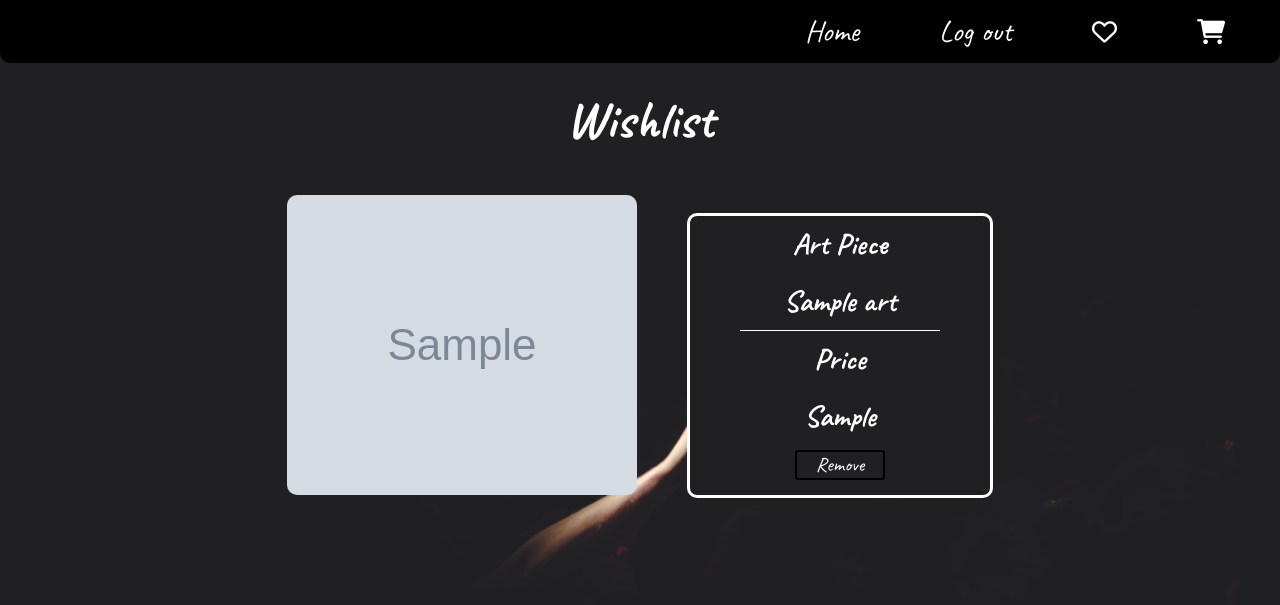
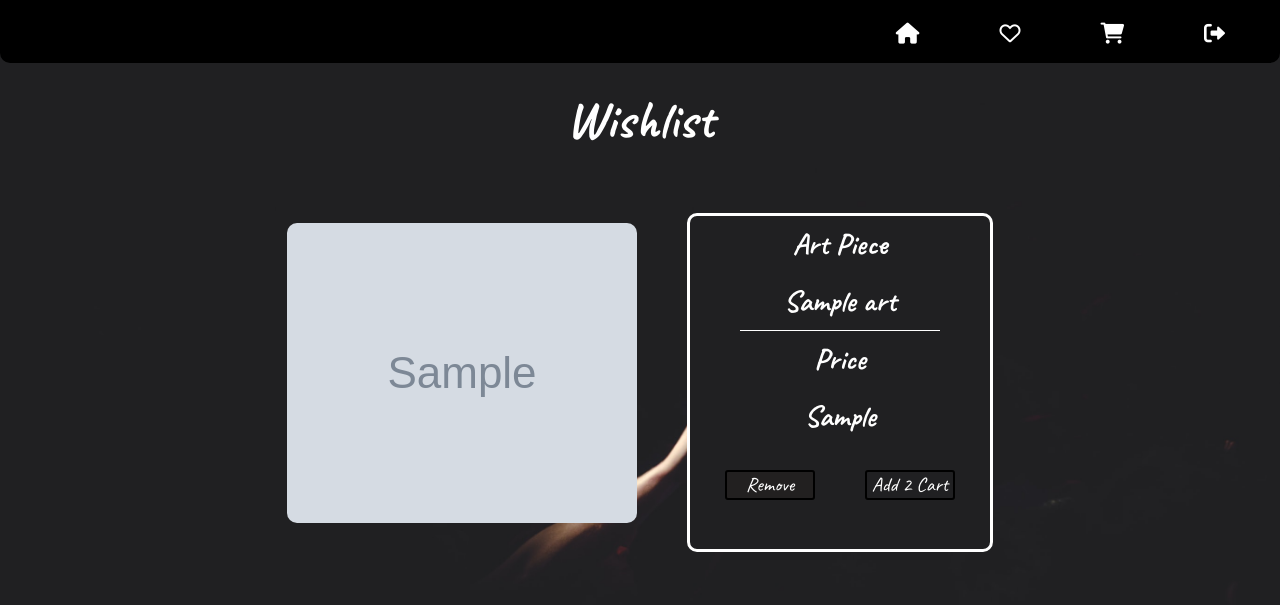
Before and after one commit to kitealva/DD-Art, a Flask app: page /wishlist in a window 1280 px wide. Shown: the top 605 px of the page. Run offline with Flask 2, Linux system fonts and the light colour scheme; the visitor is signed in with stand-in values (Sample User, id 1); tables that the repository leaves empty hold one stand-in row (values such as "Sample post"); grey boxes marked "Sample" are stand-in pictures.

Commit message:
capstone

```diff
--- a/server.py
+++ b/server.py
@@ -55,11 +55,12 @@ def register_user():
 
         user = crud.get_user_by_email(email)
 
-        if len(email) < 4:
-            flash('Email must be greater than 4 characters')
-            pass
+        if len(email) < 10:
+            flash('Email must be greater than 10 characters')
+            return redirect('/create')
         elif len (password) < 4:
             flash ('Password must be at least 4 characters')
+            return redirect('/create')
         else:
             user = crud.create_user(email, password)
             db.session.add(user)
@@ -92,7 +93,8 @@ def process_logout():
     """Process user logout."""
 
     del session["user_email"]
-    flash("Logged Out")
+    flash(f"Welcome! Please sign in or create an account!")
+
     return redirect("/")
 
 
@@ -138,7 +140,7 @@ def create_cart_item(art_id):
     if logged_in_email is None:
         flash("Log in to update quantity!")
     elif not quantity_amount:
-        flash("Error: you didn't select a quantity.")
+        flash("Please select a quantity.")
     else:
         user = crud.get_user_by_email(logged_in_email)
         art = crud.get_art_by_id(art_id)
--- a/static/styles.css
+++ b/static/styles.css
@@ -41,11 +55,11 @@ li a {
 }
 
 .navbar li a i {
-    font-size: 25px;
+    font-size: 21px;
 }
 
 .navbar li a:hover{
-    color: rgb(0, 235, 227)
+    color: rgb(255, 255, 255)
 }
 
 .images {
@@ -397,6 +419,38 @@ option {
 }
 
 .remove {
+    background-color: #222020;
+    margin-bottom: 15px;
+    width: 90px;
+    height: 30px;
+    border-radius: 3px;
+    border: solid rgb(0, 0, 0) 2px;
+    color: white;
+    font-size: 20px;
+    cursor: pointer;
+}
+
+.remove:hover {
+    background-color: rgb(227, 22, 22);
+    transform: translateY(-1px);
+    border: none;
+}
+
+.remove:active{
+    transform: translateY(1px);
+}
+
+.checkout-contents p {
+    line-height: 1.9em;
+}
+
+.remove-add {
+    padding-top: 20px;
+    display: flex;
+    flex-direction: row;
+}
+
+.add {
     background-color: #202022;
     margin-bottom: 15px;
     width: 90px;
--- a/templates/base.html
+++ b/templates/base.html
@@ -19,19 +19,18 @@
     {% block head%}
     <div class="navbar">
         <ul>
-            <li class="nav3"><a href="/cart"><i class="fa-solid fa-cart-shopping"></i></a></li>
-            <li class="nav4"><a href="/wishlist"><i class="fa-regular fa-heart"></i></a></li>
             <li>{% if 'user_email' in session %}
-                <a class="nav2" href="/logout">Log out</a>
+                <a href="/logout"><i class="fa-solid fa-right-from-bracket"></i></a>
                 {% else %}
-                <a class="nav2" href="/login">Log in</a>
+                <a href="/login"><i class="fa-solid fa-right-to-bracket"></i></a>
                 {% endif %}</li>
-            <li class="nav1"><a href="/landing">Home</a></li>
+                <li><a href="/cart"><i class="fa-solid fa-cart-shopping"></i></a></li>
+                <li><a href="/wishlist"><i class="fa-regular fa-heart"></i></a></li>
+            <li class="nav1"><a href="/landing"><i class="fa-solid fa-house"></i></a></li>
         </ul>
     </div>
     {% endblock %}
     <main class="margin-top">
-        <i class="devicon-adonisjs-original"></i>
         {% for msg in get_flashed_messages() %}
         <p class="flash-msg">
           {{ msg }}
--- a/templates/cart.html
+++ b/templates/cart.html
@@ -27,8 +27,10 @@
              </form>
               </div>
             </div>
-      <h1>
+      </h1>
       {% endfor %}
+      <div class="green-go">Checkout</div>
   </div>
 
+
   {% endblock %}
--- a/templates/home.html
+++ b/templates/home.html
@@ -1,4 +1,4 @@
-{% extends 'base.html' %}{% block title %}Homepage{% endblock %}
+{% extends 'base.html' %}{% block title %}Login{% endblock %}
 
 {% block body %}
 <div class="field1">
--- a/templates/landing.html
+++ b/templates/landing.html
@@ -1,7 +1,6 @@
-{% extends 'base.html' %} {% block title %}Landing{% endblock %}
+{% extends 'base.html' %} {% block title %}Home{% endblock %}
 
 {% block body %}
-<div>
   <div class="page-header">
   <h1>Beauty in it all</h1>
   </div>
@@ -18,4 +17,5 @@
       {% endfor %}
     </ul>
   </div>
+
   {% endblock %}
--- a/templates/wishlist.html
+++ b/templates/wishlist.html
@@ -18,9 +18,15 @@
               <div class="art_price">
              <p>Price <br> {{ wishlist_art.art.price }}</p>
              <div class="dot3"></div>
+             <div class="remove-add">
              <form action="/wishlist/{{ wishlist_art.wishlist_id }}/delete" method="POST">
                <input class="remove" type="submit" value="Remove"/>
              </form>
+             <div class="block"></div>
+             <form action="/wishlist/{{ wishlist_art.wishlist_id }}/cart" method="POST">
+               <input class="add" type="submit" value="Add 2 Cart"/>
+              </form>
+            </div>
               </div>
             </div>
       <h1>
```
Also changed, not shown: other parts of static/styles.css (+56 -16 lines).
